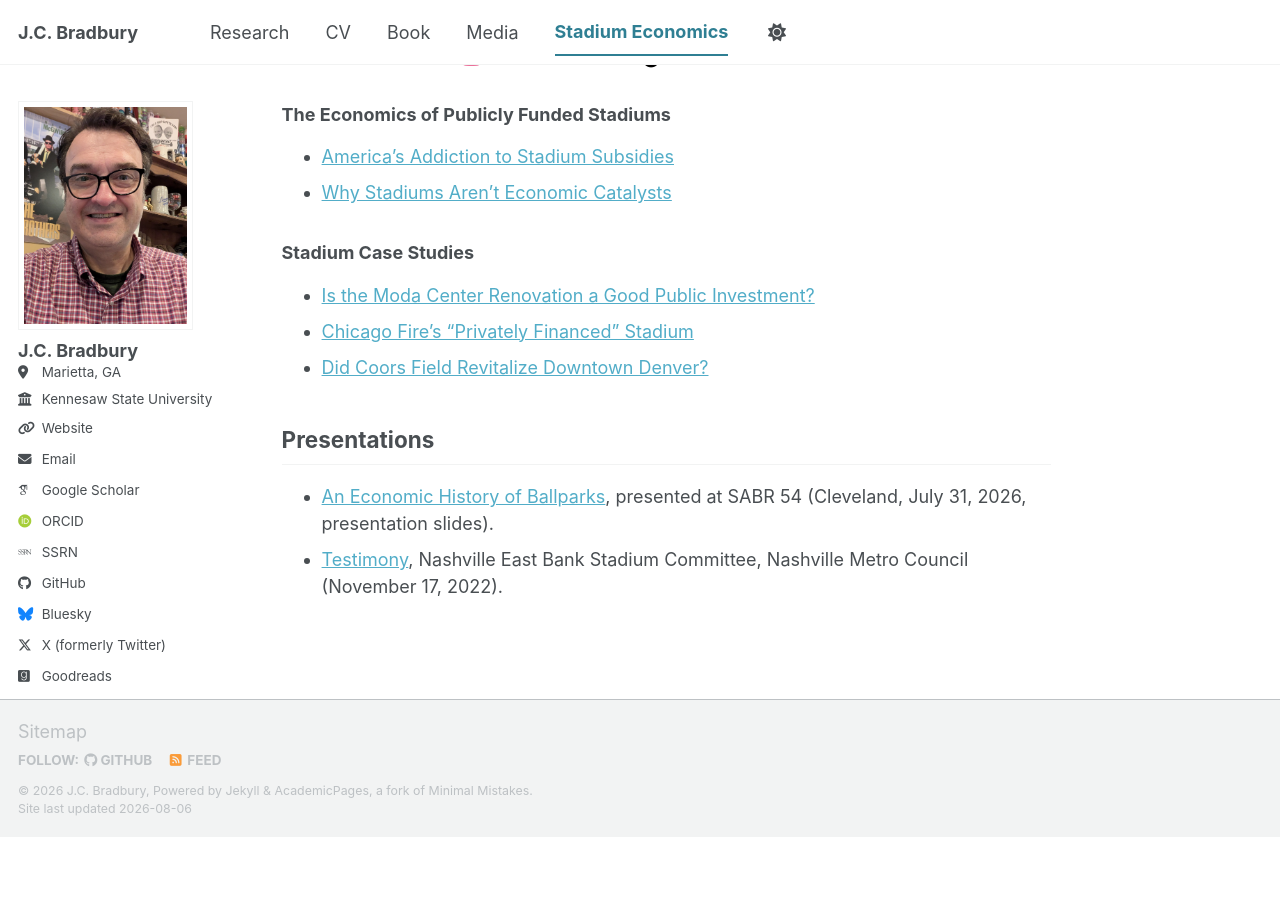
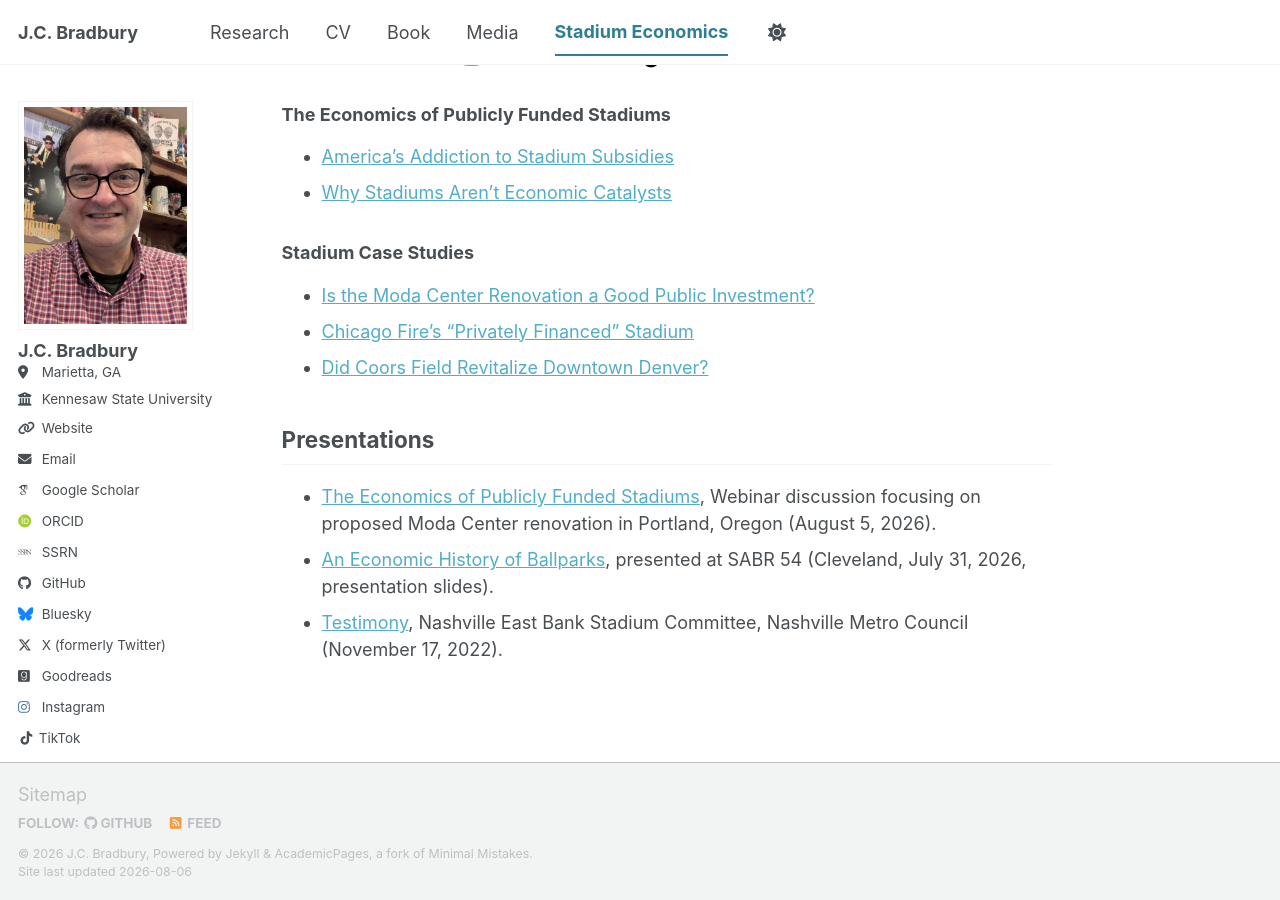
Before and after one commit to jcbradbury/jcbradbury.github.io, a Jekyll site: the page built from _pages/stadium-economics.md, in a window 1280 px wide and 900 px high, scrolled down 1150 px. Built offline with Jekyll 4.4.1, drawn with Linux system fonts in a browser that asks for light colours; some web fonts are replaced; a script bundle is joined from its source files by our own code; library files that are not in the unit come from our copies; before the commit the page ends 1987 px from its top, so only the background shows below that.

Commit message:
Update stadium-economics.md

```diff
--- a/_pages/stadium-economics.md
+++ b/_pages/stadium-economics.md
@@ -84,5 +84,6 @@
 
 
 ## Presentations
+ - [The Economics of Publicly Funded Stadiums](https://youtu.be/3BqOjrFFNK0?si=E1Ukdy_kY0DHJ81D),  Webinar discussion focusing on proposed Moda Center renovation in Portland, Oregon (August 5, 2026).
  - [An Economic History of Ballparks](/files/bradbury_sabr2026.pdf), presented at SABR 54 (Cleveland, July 31, 2026, presentation slides).
  - [Testimony](https://www.nashville.gov/departments/council/boards/metro-council/meetings/metropolitan-council-east-bank-stadium-committee-meeting-november-17-2022), Nashville East Bank Stadium Committee, Nashville Metro Council (November 17, 2022).
```
